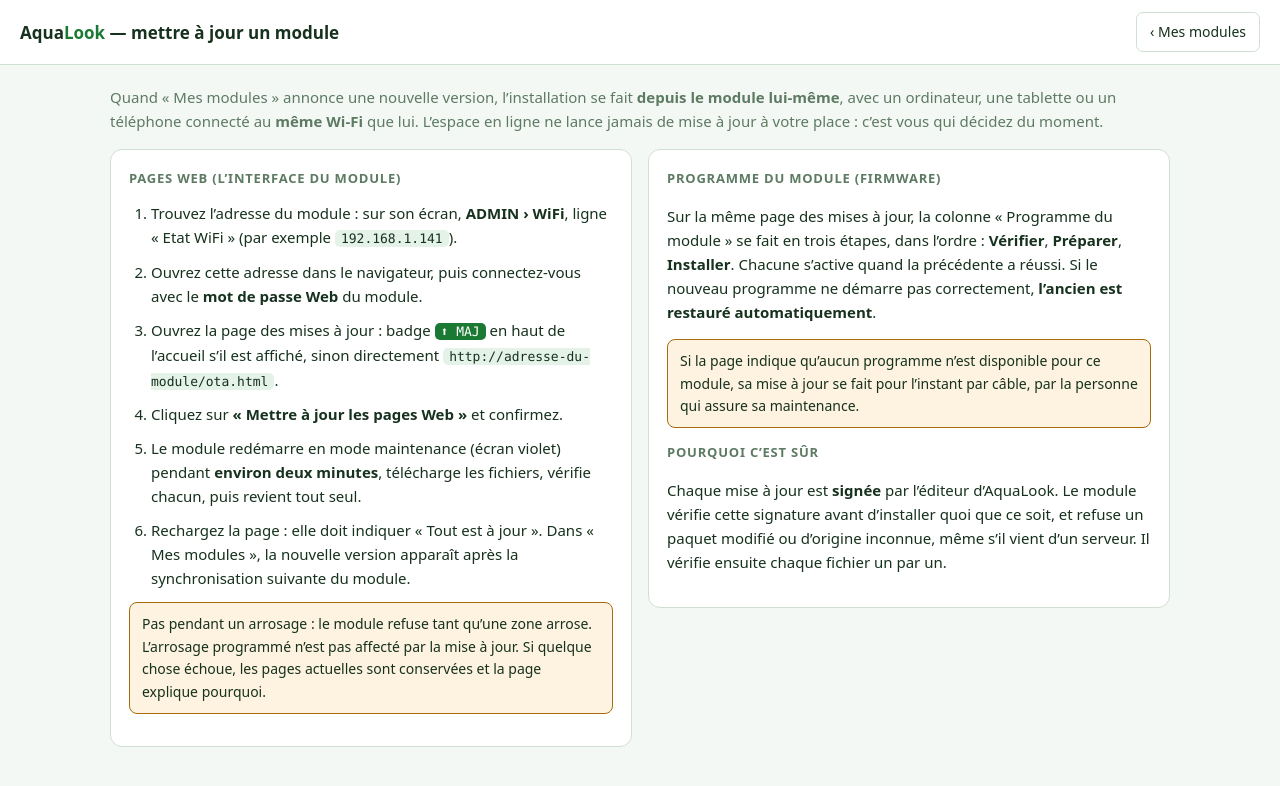
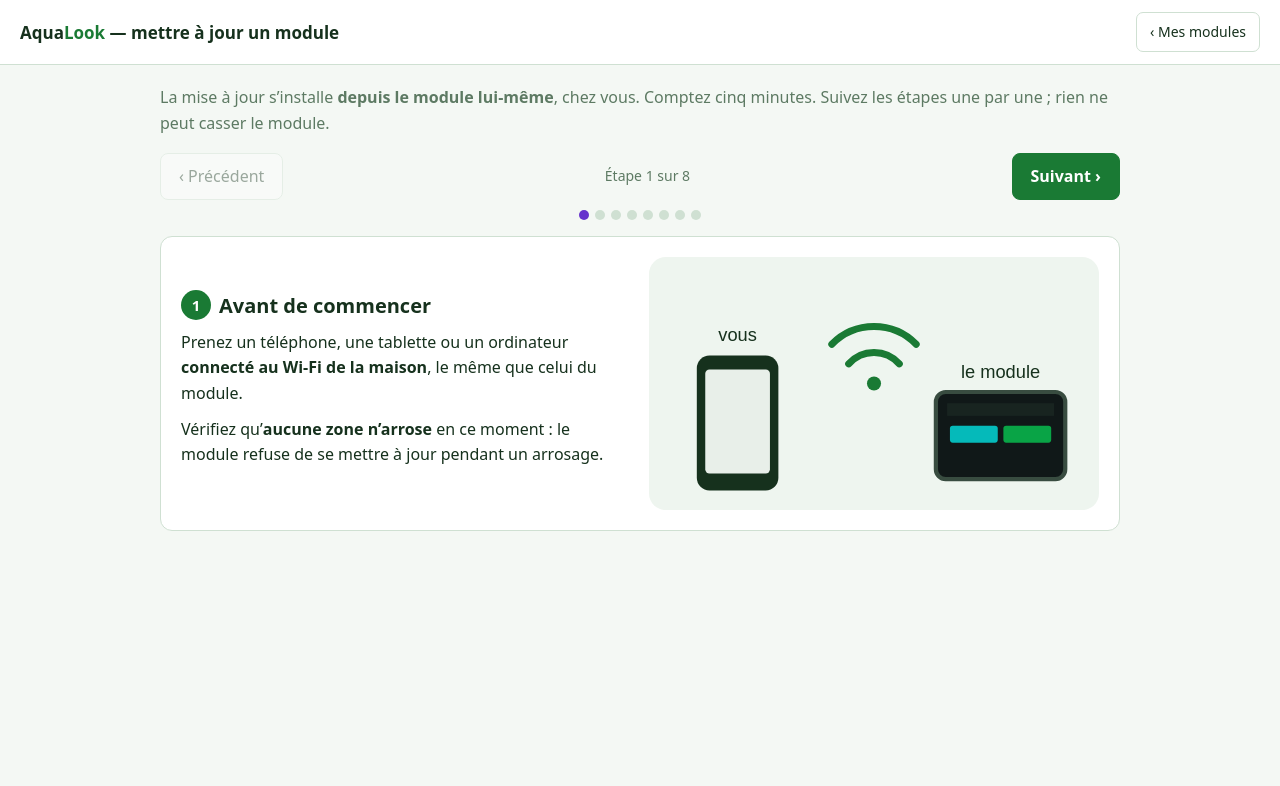
Before and after one commit to cnuma/AquaLook, a PHP site: page /maj.html in a window 1280 px wide. Shown: the top 786 px of the page. Run offline with PHP 8.4, Linux system fonts and the light colour scheme.

Commit message:
feat(cloud): pastille MAJ violette persistante, pas-a-pas illustre, nom local
UI identique a celle du module (regle du proprietaire) : pastille
#update-badge violet #6633cc clignotante dans le bandeau tant qu'un module
est en retard, carte violette, ligne installe -> disponible + pastille
a installer / a jour (memes classes upd-* que le module). Liste relue
chaque minute. Reponse /v1/report : webAvailable. /app/modules : net_name
(dernier rapport diag, valide). maj.html : 8 etapes une a la fois
(maj.js, sans script inline), illustrations SVG des vrais ecrans, etape 3
violette avec lien direct http://<nom>.local, IP lue sur le LCD en recours.
Banc isole (MariaDB locale, rendu Edge sous la CSP du site) : 17/17.

Co-Authored-By: Claude Opus 5.5 <noreply@anthropic.com>

```diff
--- a/cloud/php-mutualized/maj.html
+++ b/cloud/php-mutualized/maj.html
@@ -5,33 +5,58 @@
 <meta name="viewport" content="width=device-width, initial-scale=1">
 <meta name="robots" content="noindex, nofollow">
 <title>AquaLook — mettre à jour un module</title>
-<!-- Mode d'emploi statique, sans script (CSP) : comment installer sur place
-     une mise a jour que l'espace en ligne signale. L'espace en ligne ne
-     declenche jamais une mise a jour (D014) ; il la signale seulement. -->
+<!-- Mode d'emploi pas a pas pour installer, sur place, une mise a jour que
+     l'espace en ligne signale (jamais declenchee d'ici, D014). Une etape a
+     la fois (maj.js) ; sans script, toutes les etapes restent lisibles a la
+     suite. Illustrations en SVG dans la page : couleurs des vrais ecrans
+     (LCD ardoise, interface Web du module, violet --purple des mises a jour). -->
 <style>
 :root{--bg:#f4f8f4;--surface:#fff;--line:#cfe0d2;--text:#16311d;--muted:#5d7a63;
-  --green:#1a7a34;--green-dim:#e4f2e7;--amber:#a86b0b;--amber-dim:#fdf3e0;
+  --green:#1a7a34;--green-dim:#e4f2e7;--purple:#6633cc;--purple-dim:#f1ebfb;
   --mono:ui-monospace,"Cascadia Mono",Consolas,monospace}
 *{box-sizing:border-box}
-body{margin:0;background:var(--bg);color:var(--text);font:15px/1.6 system-ui,-apple-system,"Segoe UI",sans-serif}
+body{margin:0;background:var(--bg);color:var(--text);font:16px/1.6 system-ui,-apple-system,"Segoe UI",sans-serif}
 header{display:flex;align-items:center;gap:12px;flex-wrap:wrap;padding:12px 20px;background:var(--surface);
   border-bottom:1px solid var(--line);position:sticky;top:0;z-index:5}
 h1{font-size:17px;margin:0 auto 0 0;font-weight:600}
 h1 span{color:var(--green)}
 header a{padding:8px 13px;border:1px solid var(--line);border-radius:7px;color:var(--text);text-decoration:none;font-size:14px}
 header a:hover{border-color:var(--green)}
-main{max-width:1100px;margin:0 auto;padding:20px}
+main{max-width:1000px;margin:0 auto;padding:20px}
 .intro{margin:0 0 16px;color:var(--muted)}
-.cols{display:grid;grid-template-columns:minmax(0,1fr);gap:16px;align-items:start}
-@media(min-width:900px){.cols{grid-template-columns:minmax(0,1fr) minmax(0,1fr)}}
-.card{background:var(--surface);border:1px solid var(--line);border-radius:12px;padding:18px}
-.card h2{font-size:13px;text-transform:uppercase;letter-spacing:.06em;color:var(--muted);margin:0 0 12px;font-weight:600}
-ol{margin:0;padding-left:22px}
-li{margin:0 0 10px}
-code,.btn{font-family:var(--mono);font-size:13px;background:var(--green-dim);border-radius:5px;padding:1px 6px}
-.btn{background:var(--green);color:#fff}
-.note{margin-top:12px;padding:10px 12px;border-radius:8px;background:var(--amber-dim);border:1px solid var(--amber);font-size:14px}
-.sec{margin-top:16px}
+.etape{background:var(--surface);border:1px solid var(--line);border-radius:12px;padding:20px;margin-bottom:16px;
+  display:grid;grid-template-columns:minmax(0,1fr);gap:18px;align-items:center}
+@media(min-width:800px){.etape{grid-template-columns:minmax(0,1fr) minmax(0,1fr)}}
+.etape h2{margin:0 0 8px;font-size:20px}
+.etape .num{display:inline-flex;align-items:center;justify-content:center;width:30px;height:30px;border-radius:50%;
+  background:var(--green);color:#fff;font-weight:700;font-size:15px;margin-right:8px;vertical-align:2px}
+.etape p{margin:0 0 10px}
+.etape.violet{border:2px solid var(--purple);background:var(--purple-dim)}
+.etape.violet .num{background:var(--purple)}
+.etape svg{width:100%;height:auto;max-height:300px;display:block}
+.aller{display:inline-block;background:var(--purple);color:#fff;text-decoration:none;font-weight:700;
+  font-size:18px;padding:12px 22px;border-radius:9px;margin:4px 0 10px}
+.aller:hover{filter:brightness(.92)}
+code{font-family:var(--mono);font-size:15px;background:var(--green-dim);border-radius:5px;padding:1px 7px}
+.violet code{background:#fff}
+.astuce{font-size:14px;color:var(--muted);border-left:3px solid var(--line);padding-left:10px}
+.nom-connu{display:none}
+.avec-nom .nom-connu{display:block}
+.avec-nom .nom-inconnu{display:none}
+/* Pas a pas (classe posee par maj.js) : une etape a la fois. */
+.nav{display:none;align-items:center;gap:10px;flex-wrap:wrap;margin:0 0 16px}
+.js .nav{display:flex}
+.js .etape{display:none}
+.js .etape.active{display:grid}
+.nav button{font:inherit;font-size:16px;padding:10px 18px;border-radius:8px;border:1px solid var(--line);
+  background:var(--surface);color:var(--text);cursor:pointer}
+.nav button.suiv{background:var(--green);border-color:var(--green);color:#fff;font-weight:600}
+.nav button:disabled{opacity:.4;cursor:default}
+.nav .ou{flex:1;text-align:center;color:var(--muted);font-size:14px}
+.points{display:flex;gap:6px;justify-content:center;width:100%;order:3}
+.points span{width:10px;height:10px;border-radius:50%;background:var(--line)}
+.points span.fait{background:var(--green)}
+.points span.ici{background:var(--purple)}
 </style>
 </head>
 <body>
@@ -40,49 +65,184 @@ code,.btn{font-family:var(--mono);font-size:13px;background:var(--green-dim);bor
   <a href="/app.html">&#8249; Mes modules</a>
 </header>
 <main>
-<p class="intro">Quand « Mes modules » annonce une nouvelle version, l’installation se fait
-<b>depuis le module lui-même</b>, avec un ordinateur, une tablette ou un téléphone connecté
-au <b>même Wi-Fi</b> que lui. L’espace en ligne ne lance jamais de mise à jour à votre place :
-c’est vous qui décidez du moment.</p>
+<p class="intro">La mise à jour s’installe <b>depuis le module lui-même</b>, chez vous. Comptez
+cinq minutes. Suivez les étapes une par une ; rien ne peut casser le module.</p>
 
-<div class="cols">
-<section class="card">
-  <h2>Pages Web (l’interface du module)</h2>
-  <ol>
-    <li>Trouvez l’adresse du module : sur son écran, <b>ADMIN &rsaquo; WiFi</b>, ligne
-      « Etat WiFi » (par exemple <code>192.168.1.141</code>).</li>
-    <li>Ouvrez cette adresse dans le navigateur, puis connectez-vous avec le
-      <b>mot de passe Web</b> du module.</li>
-    <li>Ouvrez la page des mises à jour : badge <span class="btn">&#11014; MAJ</span> en haut
-      de l’accueil s’il est affiché, sinon directement
-      <code>http://adresse-du-module/ota.html</code>.</li>
-    <li>Cliquez sur <b>« Mettre à jour les pages Web »</b> et confirmez.</li>
-    <li>Le module redémarre en mode maintenance (écran violet) pendant <b>environ deux
-      minutes</b>, télécharge les fichiers, vérifie chacun, puis revient tout seul.</li>
-    <li>Rechargez la page : elle doit indiquer « Tout est à jour ». Dans « Mes modules »,
-      la nouvelle version apparaît après la synchronisation suivante du module.</li>
-  </ol>
-  <p class="note">Pas pendant un arrosage : le module refuse tant qu’une zone arrose.
-  L’arrosage programmé n’est pas affecté par la mise à jour. Si quelque chose échoue,
-  les pages actuelles sont conservées et la page explique pourquoi.</p>
+<nav class="nav" aria-label="Étapes">
+  <button type="button" id="prec">&#8249; Précédent</button>
+  <span class="ou" id="ou"></span>
+  <button type="button" id="suiv" class="suiv">Suivant &#8250;</button>
+  <div class="points" id="points"></div>
+</nav>
+
+<section class="etape">
+  <div>
+    <h2><span class="num">1</span>Avant de commencer</h2>
+    <p>Prenez un téléphone, une tablette ou un ordinateur <b>connecté au Wi-Fi de la maison</b>,
+    le même que celui du module.</p>
+    <p>Vérifiez qu’<b>aucune zone n’arrose</b> en ce moment : le module refuse de se mettre à jour
+    pendant un arrosage.</p>
+  </div>
+  <svg viewBox="0 0 320 180" role="img" aria-label="Un téléphone et le module sur le même Wi-Fi">
+    <rect width="320" height="180" rx="12" fill="#eef5ef"/>
+    <g fill="none" stroke="#1a7a34" stroke-width="5" stroke-linecap="round">
+      <path d="M130 62a42 42 0 0 1 60 0"/><path d="M142 76a24 24 0 0 1 36 0"/>
+    </g>
+    <circle cx="160" cy="90" r="5" fill="#1a7a34"/>
+    <rect x="34" y="70" width="58" height="96" rx="9" fill="#16311d"/>
+    <rect x="40" y="80" width="46" height="74" rx="3" fill="#e8efe9"/>
+    <rect x="204" y="96" width="92" height="62" rx="7" fill="#101818" stroke="#384c40" stroke-width="3"/>
+    <rect x="212" y="104" width="76" height="9" fill="#182420"/>
+    <rect x="214" y="120" width="34" height="12" rx="2" fill="#00ffff" opacity=".7"/>
+    <rect x="252" y="120" width="34" height="12" rx="2" fill="#07e05a" opacity=".7"/>
+    <text x="63" y="60" font-size="13" text-anchor="middle" fill="#16311d" font-family="sans-serif">vous</text>
+    <text x="250" y="86" font-size="13" text-anchor="middle" fill="#16311d" font-family="sans-serif">le module</text>
+  </svg>
 </section>
 
-<section class="card">
-  <h2>Programme du module (firmware)</h2>
-  <p>Sur la même page des mises à jour, la colonne « Programme du module » se fait en
-  trois étapes, dans l’ordre : <b>Vérifier</b>, <b>Préparer</b>, <b>Installer</b>. Chacune
-  s’active quand la précédente a réussi. Si le nouveau programme ne démarre pas
-  correctement, <b>l’ancien est restauré automatiquement</b>.</p>
-  <p class="note">Si la page indique qu’aucun programme n’est disponible pour ce module,
-  sa mise à jour se fait pour l’instant par câble, par la personne qui assure sa
-  maintenance.</p>
+<section class="etape">
+  <div>
+    <h2><span class="num">2</span>Lire le nom du module sur son écran</h2>
+    <p class="nom-connu">Pour ce module, c’est <code><span class="nom">module</span>.local</code> :
+    vous pouvez passer directement à l’étape suivante.</p>
+    <p>Sur l’écran du module, touchez <b>&#8801;</b> en haut à gauche (saisissez le code PIN s’il
+    est demandé). La première page s’appelle <b>WiFi</b>.</p>
+    <p>Sur la ligne de l’adresse, lisez ce qui suit <b>« ou http:// »</b> : c’est le nom du
+    module, qui finit par <code>.local</code>.</p>
+    <p class="astuce">Si ce nom n’apparaît pas, notez plutôt l’adresse en chiffres affichée au
+    début de la même ligne (elle commence par http://).</p>
+  </div>
+  <svg viewBox="0 0 480 272" role="img" aria-label="Écran du module, page WiFi">
+    <rect width="480" height="272" rx="10" fill="#101818"/>
+    <rect width="480" height="28" fill="#182420"/>
+    <text x="8" y="19" font-size="13" fill="#00ffff" font-family="monospace">&lt;- Admin</text>
+    <text x="472" y="19" font-size="13" fill="#7a8a80" text-anchor="end" font-family="monospace">1/10</text>
+    <rect x="6" y="32" width="468" height="196" rx="6" fill="#182420" stroke="#384c40"/>
+    <text x="16" y="56" font-size="13" fill="#f8fcf8" font-family="monospace">Ma-Box-WiFi</text>
+    <text x="16" y="82" font-size="12" fill="#9aa89f" font-family="monospace">Etat WiFi : 192.168.1.20</text>
+    <text x="16" y="104" font-size="12" fill="#9aa89f" font-family="monospace">Config via navigateur :</text>
+    <text x="16" y="124" font-size="13" fill="#00ffff" font-family="monospace">http://192.168.1.20</text>
+    <rect x="186" y="110" width="262" height="22" rx="4" fill="none" stroke="#6633cc" stroke-width="3"/>
+    <text x="194" y="125" font-size="13" fill="#00ffff" font-family="monospace">ou http://jardin.local</text>
+    <rect x="16" y="140" width="448" height="34" rx="5" fill="#fd9a00"/>
+    <text x="240" y="162" font-size="13" fill="#000" text-anchor="middle" font-family="sans-serif">Lancer portail captif</text>
+    <rect y="232" width="480" height="40" fill="#283028"/>
+    <text x="30" y="258" font-size="16" fill="#fff" text-anchor="middle" font-family="sans-serif">&lt;</text>
+    <text x="240" y="258" font-size="16" fill="#fff" text-anchor="middle" font-family="sans-serif">WiFi</text>
+    <text x="450" y="258" font-size="16" fill="#fff" text-anchor="middle" font-family="sans-serif">&gt;</text>
+  </svg>
+</section>
 
-  <h2 class="sec">Pourquoi c’est sûr</h2>
-  <p>Chaque mise à jour est <b>signée</b> par l’éditeur d’AquaLook. Le module vérifie cette
-  signature avant d’installer quoi que ce soit, et refuse un paquet modifié ou d’origine
-  inconnue, même s’il vient d’un serveur. Il vérifie ensuite chaque fichier un par un.</p>
+<section class="etape violet">
+  <div>
+    <h2><span class="num">3</span>Ouvrir le module</h2>
+    <div class="nom-connu">
+      <p>Touchez ce bouton :</p>
+      <a class="aller" id="aller" href="#">Ouvrir <span class="nom">module</span>.local</a>
+    </div>
+    <p class="nom-inconnu">Dans la barre d’adresse du navigateur, tapez le nom lu à l’étape 2,
+    par exemple <code>jardin-01.local</code>, puis validez.</p>
+    <p class="astuce">La page ne s’ouvre pas ? Certains téléphones Android ne connaissent pas les
+    noms en .local : tapez alors l’adresse en chiffres lue sur l’écran du module (étape 2).</p>
+  </div>
+  <svg viewBox="0 0 320 180" role="img" aria-label="Barre d’adresse du navigateur">
+    <rect width="320" height="180" rx="12" fill="#fff" stroke="#cfe0d2"/>
+    <rect x="16" y="22" width="288" height="40" rx="20" fill="#f1ebfb" stroke="#6633cc" stroke-width="3"/>
+    <text x="36" y="48" font-size="17" fill="#16311d" font-family="sans-serif"><tspan class="nom-svg">jardin-01</tspan>.local</text>
+    <rect x="16" y="82" width="288" height="78" rx="8" fill="#f0f4f1"/>
+    <text x="160" y="128" font-size="15" fill="#5d7a63" text-anchor="middle" font-family="sans-serif">la page du module s’ouvre</text>
+  </svg>
 </section>
-</div>
+
+<section class="etape">
+  <div>
+    <h2><span class="num">4</span>Se connecter</h2>
+    <p>Le module demande son <b>mot de passe Web</b> (celui choisi à l’installation).
+    Saisissez-le et touchez <b>Se connecter</b>.</p>
+    <p class="astuce">Ce mot de passe n’est jamais envoyé sur Internet : il reste entre votre
+    navigateur et le module.</p>
+  </div>
+  <svg viewBox="0 0 320 200" role="img" aria-label="Page de connexion du module">
+    <rect width="320" height="200" rx="12" fill="#101820"/>
+    <rect x="30" y="18" width="260" height="164" rx="10" fill="#172532" stroke="#385064"/>
+    <text x="46" y="46" font-size="15" font-weight="bold" fill="#eef" font-family="sans-serif">AquaLook - Connexion</text>
+    <rect x="46" y="70" width="228" height="34" rx="6" fill="#fff"/>
+    <text x="56" y="92" font-size="14" fill="#555" font-family="sans-serif">&#9679;&#9679;&#9679;&#9679;&#9679;&#9679;&#9679;&#9679;&#9679;&#9679;</text>
+    <rect x="46" y="116" width="228" height="36" rx="6" fill="#4fc3f7"/>
+    <text x="160" y="139" font-size="15" font-weight="bold" fill="#06141b" text-anchor="middle" font-family="sans-serif">Se connecter</text>
+  </svg>
+</section>
+
+<section class="etape">
+  <div>
+    <h2><span class="num">5</span>Toucher la pastille violette « &#11014; MAJ »</h2>
+    <p>En haut de la page d’accueil du module, une pastille violette <b>clignote</b> : elle signale
+    la mise à jour. Touchez-la, elle ouvre la page des mises à jour.</p>
+    <p class="astuce">C’est la même pastille que dans votre espace en ligne.</p>
+  </div>
+  <svg viewBox="0 0 320 160" role="img" aria-label="En-tête de l’accueil du module avec la pastille MAJ">
+    <rect width="320" height="160" rx="12" fill="#f0f4f1"/>
+    <rect x="12" y="16" width="296" height="46" rx="8" fill="#fff" stroke="#cfe0d2"/>
+    <text x="26" y="45" font-size="16" font-weight="bold" fill="#1a7a34" font-family="sans-serif">AquaLook</text>
+    <rect x="186" y="27" width="66" height="24" rx="4" fill="#6633cc"/>
+    <text x="219" y="44" font-size="13" font-weight="bold" fill="#fff" text-anchor="middle" font-family="sans-serif">&#11014; MAJ</text>
+    <g stroke="#16311d" stroke-width="3"><path d="M268 32h22M268 39h22M268 46h22"/></g>
+    <circle cx="219" cy="39" r="30" fill="none" stroke="#6633cc" stroke-width="2" stroke-dasharray="5 4"/>
+    <rect x="12" y="76" width="296" height="70" rx="8" fill="#fff" stroke="#cfe0d2"/>
+    <text x="160" y="116" font-size="13" fill="#5d7a63" text-anchor="middle" font-family="sans-serif">vos zones d’arrosage</text>
+  </svg>
+</section>
+
+<section class="etape">
+  <div>
+    <h2><span class="num">6</span>Installer</h2>
+    <p>Dans la partie <b>Pages Web</b>, touchez le bouton violet <b>« Installer les pages Web »</b>,
+    puis confirmez.</p>
+    <p class="astuce">Si la page annonce aussi un nouveau « Programme du module », il s’installe
+    à part, en trois étapes sur la même page (Vérifier, Préparer, Installer).</p>
+  </div>
+  <svg viewBox="0 0 320 170" role="img" aria-label="Bouton Installer les pages Web">
+    <rect width="320" height="170" rx="12" fill="#101820"/>
+    <rect x="16" y="14" width="288" height="142" rx="9" fill="#101820" stroke="#4fc3f7"/>
+    <text x="30" y="40" font-size="15" font-weight="bold" fill="#bed0dc" font-family="sans-serif">Pages Web</text>
+    <text x="30" y="64" font-size="12" fill="#91aabd" font-family="sans-serif">Le module redémarre, télécharge, vérifie,</text>
+    <text x="30" y="80" font-size="12" fill="#91aabd" font-family="sans-serif">puis bascule.</text>
+    <rect x="30" y="98" width="260" height="40" rx="7" fill="#7e57c2"/>
+    <text x="160" y="123" font-size="14" font-weight="bold" fill="#fff" text-anchor="middle" font-family="sans-serif">Installer les pages Web</text>
+  </svg>
+</section>
+
+<section class="etape">
+  <div>
+    <h2><span class="num">7</span>Patienter environ deux minutes</h2>
+    <p>L’écran du module devient <b>violet</b> : il installe. Ne le débranchez pas. Il revient
+    tout seul à son écran habituel.</p>
+    <p class="astuce">L’arrosage programmé n’est pas perturbé. Si quelque chose échoue, les
+    anciennes pages sont gardées et la page explique pourquoi.</p>
+  </div>
+  <svg viewBox="0 0 480 272" role="img" aria-label="Écran violet de mise à jour">
+    <rect width="480" height="272" rx="10" fill="#6633cc"/>
+    <text x="240" y="122" font-size="30" font-weight="bold" fill="#f8fcf8" text-anchor="middle" font-family="sans-serif">MISE A JOUR</text>
+    <text x="240" y="160" font-size="17" fill="#e7dcfa" text-anchor="middle" font-family="sans-serif">Ressources Web en cours d’installation</text>
+  </svg>
+</section>
+
+<section class="etape">
+  <div>
+    <h2><span class="num">8</span>C’est fini</h2>
+    <p>Rechargez la page des mises à jour : elle indique <b>« Tout est à jour »</b> et la pastille
+    violette disparaît.</p>
+    <p>Dans votre espace en ligne, le module passe à « à jour » <b>dans la minute</b> qui suit.</p>
+    <p><a href="/app.html">&#8249; Revenir à Mes modules</a></p>
+  </div>
+  <svg viewBox="0 0 320 150" role="img" aria-label="Tout est à jour">
+    <rect width="320" height="150" rx="12" fill="#101820"/>
+    <rect x="16" y="20" width="288" height="110" rx="10" fill="#10241a" stroke="#41956b"/>
+    <text x="160" y="72" font-size="20" font-weight="bold" fill="#6fcf97" text-anchor="middle" font-family="sans-serif">&#10003; Tout est à jour</text>
+    <text x="160" y="102" font-size="12" fill="#91aabd" text-anchor="middle" font-family="sans-serif">Pages Web : installé = disponible</text>
+  </svg>
+</section>
 </main>
+<script src="/maj.js"></script>
 </body>
 </html>
```
Also changed, not shown: cloud/php-mutualized/app.html (+24 -5 lines), cloud/php-mutualized/app.js (+44 -15 lines), cloud/php-mutualized/auth.php (+11 -9 lines), cloud/php-mutualized/index.php (+7 -2 lines), cloud/php-mutualized/maj.js (added, +44 -0 lines).
